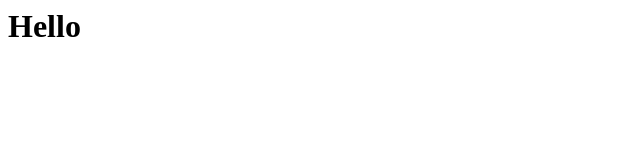
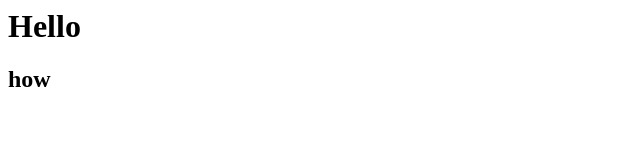
Before and after one commit to Mayur1822/Git-sample-2, a plain HTML site: page index.html in a window 1280 px wide. Shown: the full height of the page, 0-640 px from the left. Drawn offline with Linux system fonts and the light colour scheme.

Commit message:
Modified

```diff
--- a/index.html
+++ b/index.html
@@ -4,6 +4,7 @@
   </head>
   <body>
     <h1>Hello</h1>
+    <h2>how</h2>
 
 
   </body>
```
